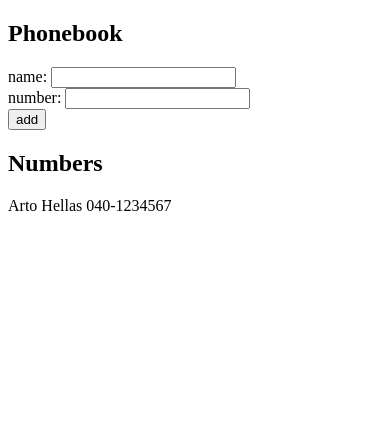
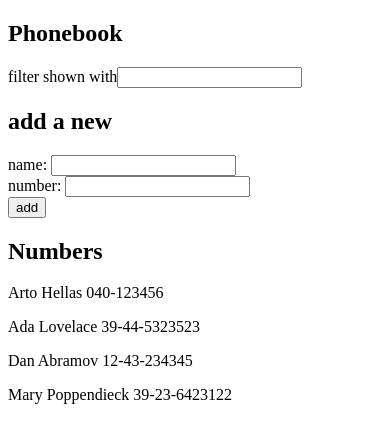
Before and after one commit to JoaquinCastellano/fullstackopen, a React (Vite) app in the folder part_2/phonebook/: page / in a window 390 px wide. Shown: the top 442 px of the page. Built offline with nearby package versions, Linux system fonts and the light colour scheme.

Commit message:
Part 2.9*: The Phonebook Step4

```diff
--- a/part_2/phonebook/src/App.jsx
+++ b/part_2/phonebook/src/App.jsx
@@ -2,12 +2,40 @@
 
 const App = () => {
 
+  const [newFilter, setNewFilter] = useState('')
   const [newName, setNewName] = useState('')
   const [newNumber, setNewNumber] = useState('')
 
   const [persons, setPersons] = useState([
-    { name: 'Arto Hellas', number: "040-1234567" }
+    { name: 'Arto Hellas', number: '040-123456', id: 1 },
+    { name: 'Ada Lovelace', number: '39-44-5323523', id: 2 },
+    { name: 'Dan Abramov', number: '12-43-234345', id: 3 },
+    { name: 'Mary Poppendieck', number: '39-23-6423122', id: 4 }
   ])
+
+  let [personsToShow, setPersonsToShow] = useState(persons)
+
+  const handleNewFilter = (event) => {
+
+    setNewFilter(event.target.value)
+
+    if(event.target.value.trim().length === 0){
+
+      setPersonsToShow(persons)
+
+    } else {
+
+      personsToShow = persons.filter(function(person){
+
+        return person.name.toLowerCase().includes(event.target.value.toLowerCase())
+
+      })
+
+      setPersonsToShow(personsToShow)
+
+    }
+
+  }
 
   const handleNewName = (event) => {
 
@@ -39,6 +67,7 @@
     }
 
     setPersons(persons.concat(personObject))
+    setPersonsToShow(persons.concat(personObject))
     setNewName('')
     setNewNumber('')
 
@@ -56,6 +85,10 @@
   return (
     <div>
       <h2>Phonebook</h2>
+      <div>
+          filter shown with<input value={newFilter} onChange={handleNewFilter}/>
+        </div>
+      <h2>add a new</h2>
       <form onSubmit={checkPerson}>
         <div>
           name: <input value={newName} onChange={handleNewName}/>
@@ -66,7 +99,7 @@
         </div>
       </form>
       <h2>Numbers</h2>
-      {persons.map(person =>
+      {personsToShow.map(person =>
           <Person key={person.name} person={person} />
         )}
     </div>
```
